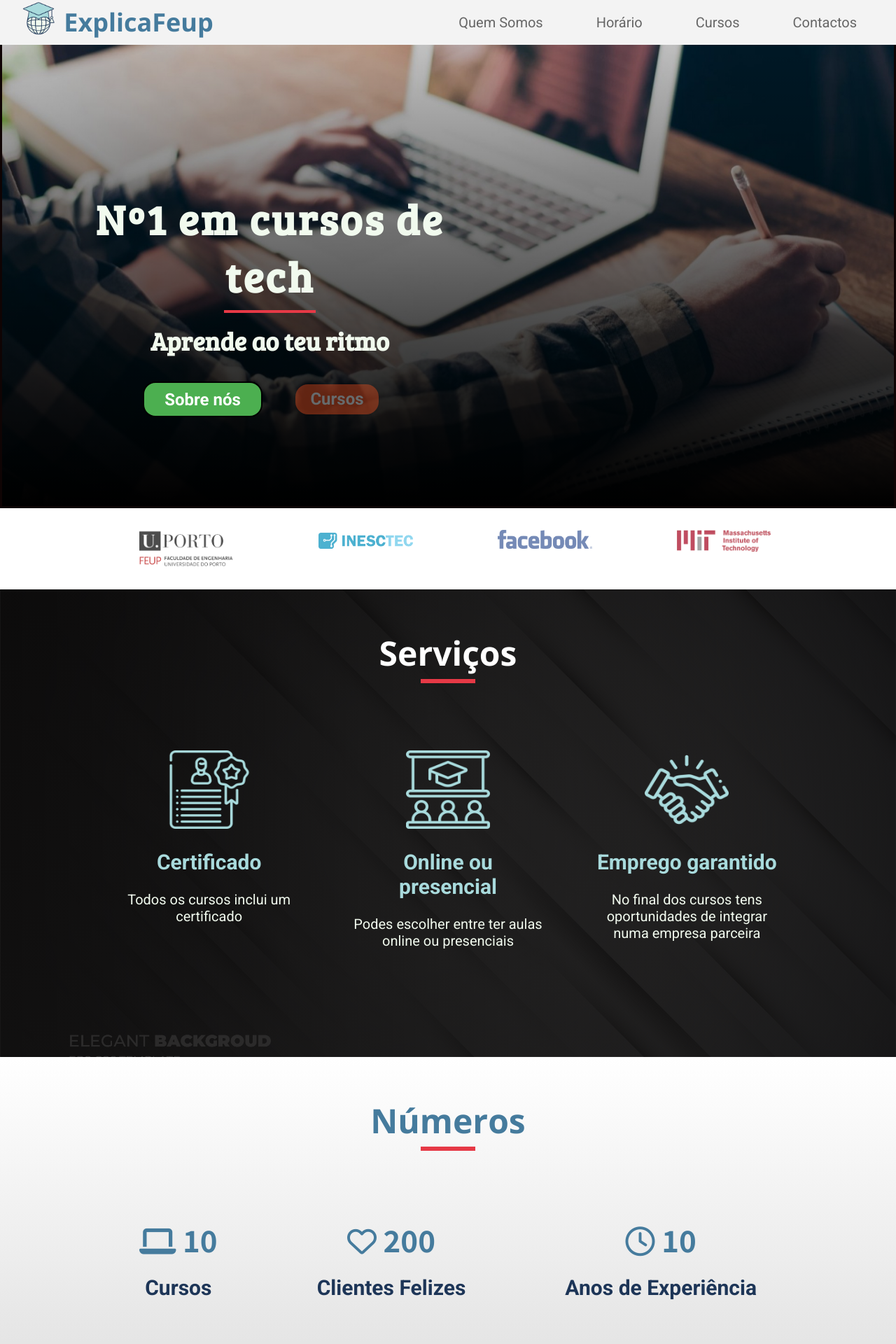
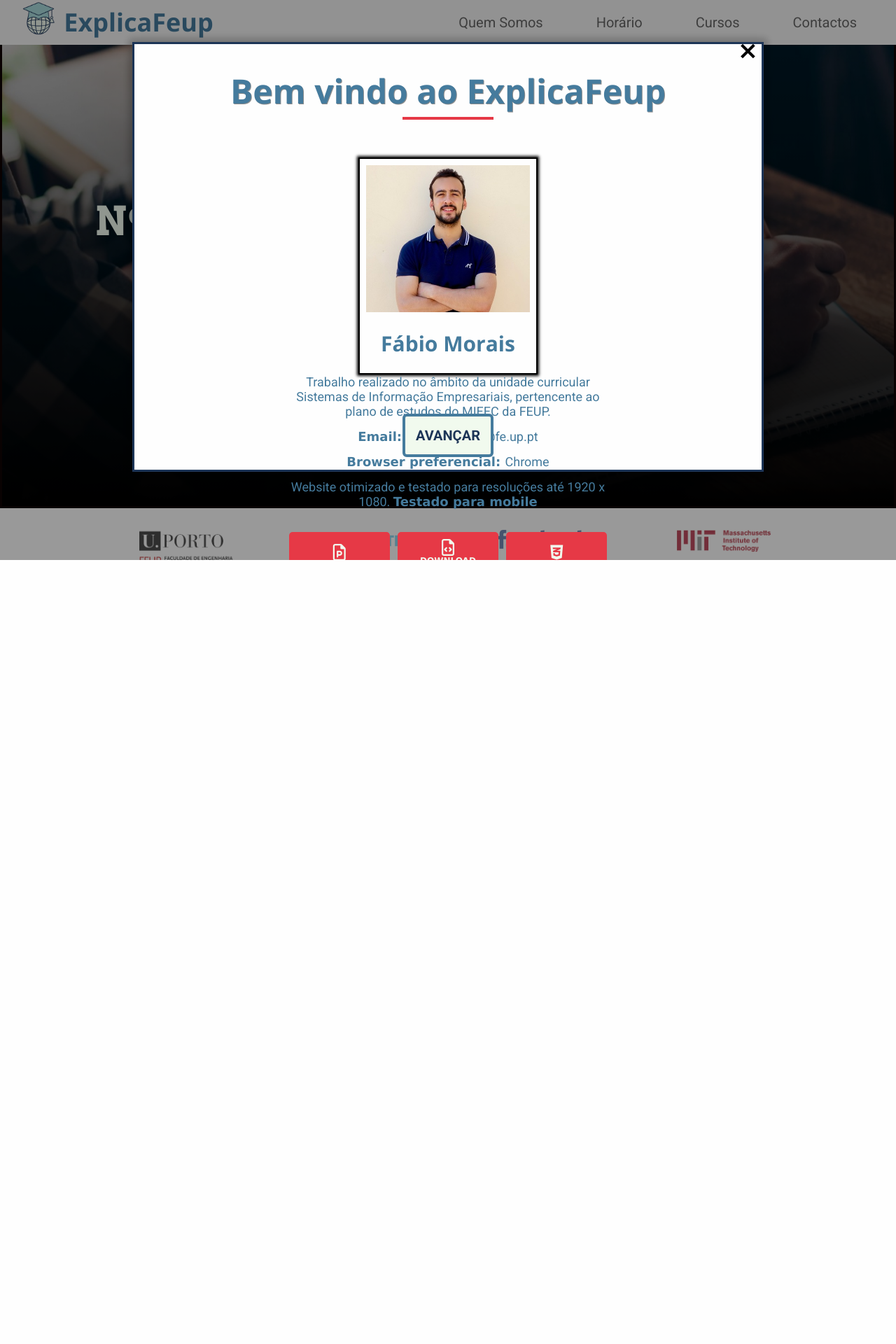
Before and after one commit to Fabio-Morais/FEUP-SIEM, a PHP site: page / in a window 1280 px wide. Shown: the top 1920 px of the page at 70% size. After the commit the page ends 800 px from the top, so only its background shows below. Run offline with PHP 8.4, Linux system fonts and the light colour scheme; some libraries are stand-ins or nearby versions.

Commit message:
with modal for download

```diff
--- a/about.html
+++ b/about.html
@@ -8,6 +8,7 @@
   <meta name="viewport" content="width=device-width, initial-scale=1">
   <link rel="stylesheet" href="css/style.css">
   <link rel="stylesheet" href="css/navBar.css">
+  <link rel="stylesheet" href="css/responsiveStyle.css">
   <!-- Add icon library -->
   <link rel="stylesheet" href="https://cdnjs.cloudflare.com/ajax/libs/font-awesome/4.7.0/css/font-awesome.min.css">
   <script src="https://kit.fontawesome.com/70d6b09e06.js" crossorigin="anonymous"></script><!-- font awesome -->
--- a/contacts.html
+++ b/contacts.html
@@ -8,6 +8,7 @@
   <meta name="viewport" content="width=device-width, initial-scale=1">
   <link rel="stylesheet" href="css/style.css">
   <link rel="stylesheet" href="css/navBar.css">
+  <link rel="stylesheet" href="css/responsiveStyle.css">
   <!-- Add icon library -->
   <link rel="stylesheet" href="https://cdnjs.cloudflare.com/ajax/libs/font-awesome/4.7.0/css/font-awesome.min.css">
   <script src="https://kit.fontawesome.com/70d6b09e06.js" crossorigin="anonymous"></script><!-- font awesome -->
@@ -126,7 +127,7 @@
               <textarea id="subject" name="subject" placeholder="Escreva alguma coisa.."></textarea>
             </div>
           </div>
-          <input type="submit" class="button" value="Enviar">
+          <input type="submit" class="button buttonRed" value="Enviar" id="submitButton">
         </div>
       </div>
     </div>
--- a/css/style.css
+++ b/css/style.css
@@ -13,16 +10,125 @@ html, body {
   padding-top: 3em;
   padding-bottom: 9em;
 }
+
+/*******************PAGINA INICIAL***********************/
+
+
+
+
+/*******************QUEM SOMOS***********************/
+
+
+
+/*******************HORARIO***********************/
+
+
+
+/*******************CURSOS***********************/
+
+
+
+/*******************CONTACTOS***********************/
+
+
+
+
+/*******************NAV BAR***********************/
+
+
+
+/*******************MODAL***********************/
+
+
+
+/*******************ANIMAÇÕES***********************/
+@keyframes example {
+  from {background-color: rgba(0, 0, 0, 0.126);}
+  to {background-color: rgba(255, 255, 254, 0.11);}
+}
+
+
+#initialContent{
+  height: 38em;
+  margin:auto;
+}
+#initModalCont{
+  font-size: 18px;
+  color: #457B9D;
+  font-family: "Roboto";
+  height: 78%;
+}
+  #initModalCont > h2{
+    font-size: 48px;
+    margin-top: 0em;
+    margin-bottom: 0.11em;
+    color:#457B9D;
+    text-shadow: 1px 1px rgba(0, 0, 0, 0.445);
+
+  }
+  #photoBorder{
+    width: 100%;
+    height: 12em;
+    margin:0;
+  }
+  #photoName{
+    width: 13em;
+    height: 16em;
+    border: 2px solid rgb(0, 0, 0);
+    padding: 0.5em;
+    box-shadow: 0px 0px 4px 2px black;
+    margin: 0;
+  }
+    #photoName > h4{
+      font-size: 30px;
+      margin-top:0.8em;
+    }
+    #photoInit{
+      width: 100%;
+      height: 100%;
+    }
+    #initialText{
+      font-size: 18px;
+      text-align: center;
+      margin-top: 0;
+      margin-bottom: 15px;
+    }
+    #downloadButtons{
+      width: 65%;
+      align-self: flex-end;
+
+    }
+      #downloadButtons > div > div{
+        height: 4em;
+        width: 8em;
+        margin-top: 1em;
+
+
+      }
+      #downloadButton{
+        width: 100%;
+        height: 100%;
+        padding: 10px;
+        text-align: center;
+      }
+      #downloadButton:hover{
+        width: 108%;
+      }
+      #downloadButton > div{
+        font-size: 12px;
+      }
+      #downloadButton > div > i{
+        font-size: 24px;
+      }
+
 /*      Backgrounds     */
 #secSponsor{
   padding:0;
   margin: 0;
-}
-#secSponsor{
   background-color: rgb(255, 255, 255);
 }
 #secServices{
-  background-color: rgba(24, 23, 23, 0.842);
+  background-color: rgba(24, 23, 23, 0.842);/* fallback for older browsers that don't support gradients */
   background-image: linear-gradient(to bottom, rgba(14, 13, 13, 0.884) 0%,rgba(19, 18, 18, 0.897) 100%), url("../img/background/25422.jpg");
   background-position: center;
   background-size: cover;
@@ -189,7 +295,7 @@ p{
 #numberIcon{
   font-size: 42px;
   text-align: center;
-  font-family: "Noto Sans JP";
+  font-family: "Open Sans";
   color: #457B9D;
   font-weight: 600;
   margin-bottom: 0.5em;
--- a/index.html
+++ b/index.html
@@ -8,12 +8,17 @@
   <meta name="viewport" content="width=device-width, initial-scale=1">
   <link rel="stylesheet" href="css/style.css">
   <link rel="stylesheet" href="css/navBar.css">
+  <link rel="stylesheet" href="css/responsiveStyle.css">
   <!-- Add icon library -->
   <link rel="stylesheet" href="https://cdnjs.cloudflare.com/ajax/libs/font-awesome/4.7.0/css/font-awesome.min.css">
   <script src="https://kit.fontawesome.com/70d6b09e06.js" crossorigin="anonymous"></script><!-- font awesome -->
+  <script src="https://ajax.googleapis.com/ajax/libs/jquery/3.5.1/jquery.min.js"></script>
+  <!--JQUERY for some web logic-->
   <link rel="stylesheet"
     href="https://fonts.googleapis.com/css?family=Roboto|Roboto:700|Open+Sans:600|Open+Sans:700|Noto+Sans+JP:700|Bree+Serif">
   <!--Google font-->
+  <link href="https://unpkg.com/aos@2.3.1/dist/aos.css" rel="stylesheet">
+  <script src="https://unpkg.com/aos@2.3.1/dist/aos.js"></script>
 
 </head>
 
@@ -40,6 +45,7 @@
       <a id="elemnt" href="about.html">Quem Somos</a>
     </div>
   </header>
+
   <!-- HEAD -->
   <div class="head" id="home">
     <div id="sloganContainer">
@@ -50,6 +56,38 @@
         <div id="btnAbout"><button class="button butText but" id="button1" onclick="window.location.href='about.html';">Sobre nós</button></div>
         <div id="btnCourses"><button class="button but butText" id="button2" onclick="window.location.href='courses.html';"><span
               class="butText">Cursos</span></button></div>
+      </div>
+    </div>
+  </div>
+  <!--MODAL INICIAL-->
+  <div id="id1" class="modal">
+    <div class="modal-content animate" id="initialContent">
+      <div class="imgcontainer">
+        <span onclick="document.getElementById('id1').style.display='none'" class="close" title="Close Modal">&times;</span>
+      </div>
+      <div class="container" id="initModalCont">
+        <h2>Bem vindo ao ExplicaFeup</h2>
+        <hr class="line3">
+        <div class="flex-wrap flex-around">
+          <div class="flex-column" id="photoName">
+            <div id="photoBorder"><img src="img/fabio2.jpeg" id="photoInit"></div>
+            <h4>Fábio Morais</h4>
+          </div>
+          <div class="flex-column"  id="downloadButtons">
+            <p id="initialText">Trabalho realizado no âmbito da unidade curricular Sistemas de Informação Empresariais, pertencente ao plano de estudos do MIEEC da  FEUP.</p>
+            <p id="initialText"><b>Email: </b>up201504257@fe.up.pt</p>
+            <p id="initialText"><b>Browser preferencial: </b> Chrome</p>
+            <p id="initialText">Website otimizado e testado para resoluções até 1920 x 1080. <b>Testado para mobile</b></p>
+            <div class= "flex-wrap flex-around">
+              <div><a href="css/style.css" download><button class="button buttonRed" id="downloadButton" href="add-website-here" target="_blank" ><div class="flex-column"><i class="far fa-file-powerpoint"></i> Download ppt</div></button></a></div>
+              <div><button class="button buttonRed" id="downloadButton" href="add-website-here" target="_blank" ><div class="flex-column"><i class="far fa-file-code"></i> Download Website</div></button></div>
+              <div><button class="button buttonRed" id="downloadButton" href="add-website-here" target="_blank" ><div class="flex-column"><i class="fab fa-css3-alt"></i> Download CSS</div></button></div>
+          </div>
+        </div>
+        </div>
+      </div>
+      <div class="container" id="modalBtnContainer">
+        <button type="button" onclick="document.getElementById('id1').style.display='none'" class="cancelbtn button">Avançar</button>
       </div>
     </div>
   </div>
@@ -188,11 +226,27 @@
         </div>
       </div>
     </div>
+    <p id="btnPopUp"><a  onclick="document.getElementById('id1').style.display='block'" class="button">
+      Abrir pop-up</a></p>
     <p>Copyright &copy; <a id="author" href="http://fabio-morais.github.io/" target="_blank"><b>Fábio Morais</b></a>
       SIEM 2020
     </p>
   </div>
+  <script>
+    /*mostra o modal apenas 1 vez*/
+    $(document).ready(function(){
+      var Modal = document.getElementById('id1');
+      var key = 'check',
+      hadModal = localStorage.getItem(key);
+      if (!hadModal) {
+          Modal.style.display = "block";
+          localStorage.setItem(key, true);
+      }
+    });
 
+    /*AOS.init();*/
+
+  </script>
 </body>
 
 </html>
--- a/schedule.html
+++ b/schedule.html
@@ -8,6 +8,7 @@
   <meta name="viewport" content="width=device-width, initial-scale=1">
   <link rel="stylesheet" href="css/style.css">
   <link rel="stylesheet" href="css/navBar.css">
+  <link rel="stylesheet" href="css/responsiveStyle.css">
   <!-- Add icon library -->
   <link rel="stylesheet" href="https://cdnjs.cloudflare.com/ajax/libs/font-awesome/4.7.0/css/font-awesome.min.css">
   <script src="https://kit.fontawesome.com/70d6b09e06.js" crossorigin="anonymous"></script><!-- font awesome -->
```
Also changed, not shown: other parts of css/style.css (+34 -107 lines), courses.html (+7 -6 lines), css/navBar.css (+0 -61 lines), css/responsiveStyle.css (added, +154 -0 lines).
